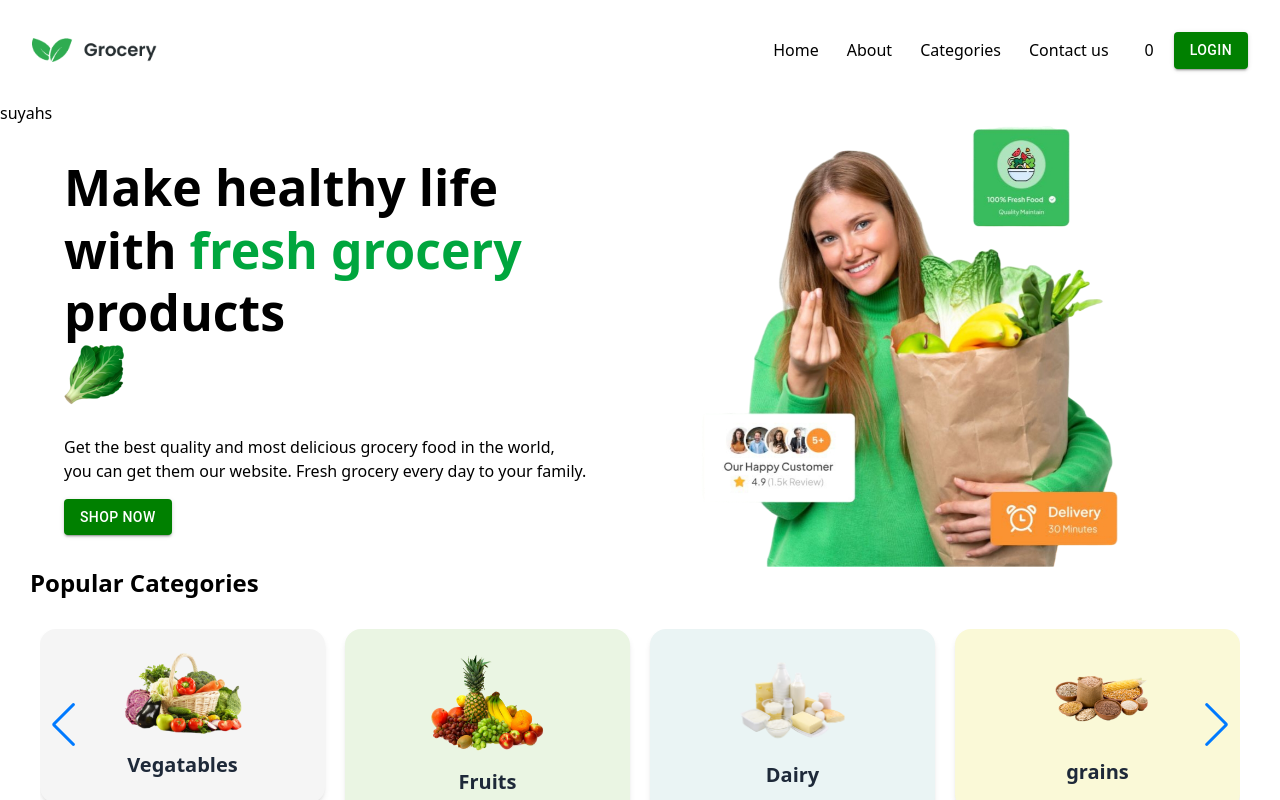
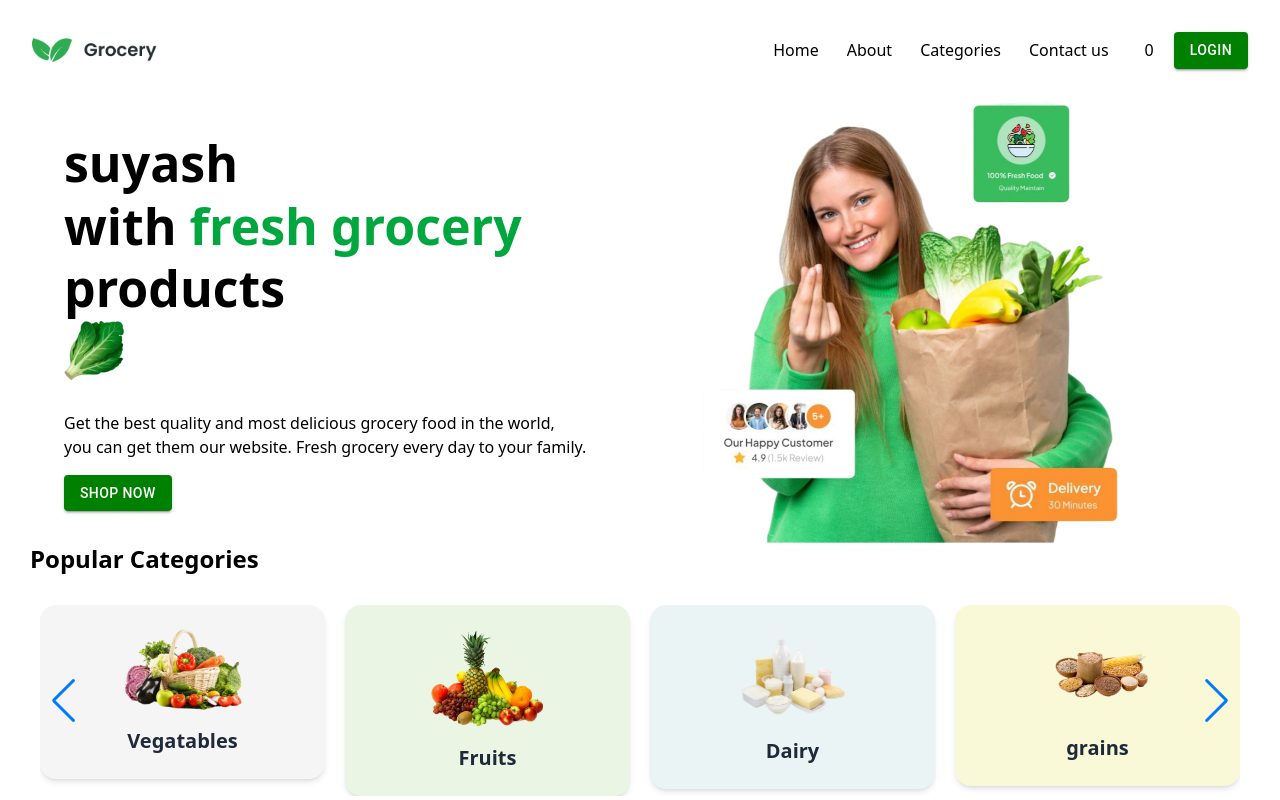
Before and after one commit to DevPrami/Grocerywebsite, a React (Vite) app: page / in a window 1280 px wide. Shown: the top 800 px of the page. Built offline with nearby package versions, Linux system fonts and the light colour scheme; some icons are missing.

Commit message:
Updated Hero and Home sections

```diff
--- a/src/home/Hero.jsx
+++ b/src/home/Hero.jsx
@@ -9,7 +9,7 @@ export default function Hero() {
       <div className="w-[90%]  m-auto flex items-center justify-center">
         <div className="w-[50%] ">
           <h1 className=" text-[50px] font-bold leading-tight pb-[30px]">
-            Make healthy life
+            suyash
             <br /> with <span className="text-green-600">
               fresh grocery
             </span>
--- a/src/home/Home.jsx
+++ b/src/home/Home.jsx
@@ -11,7 +11,7 @@ import Mobile from './Mobile'
 export default function Home() {
   return (
     <>
-    suyahs
+
       <Hero />
       <Catagory />
       <Subhero />
```
